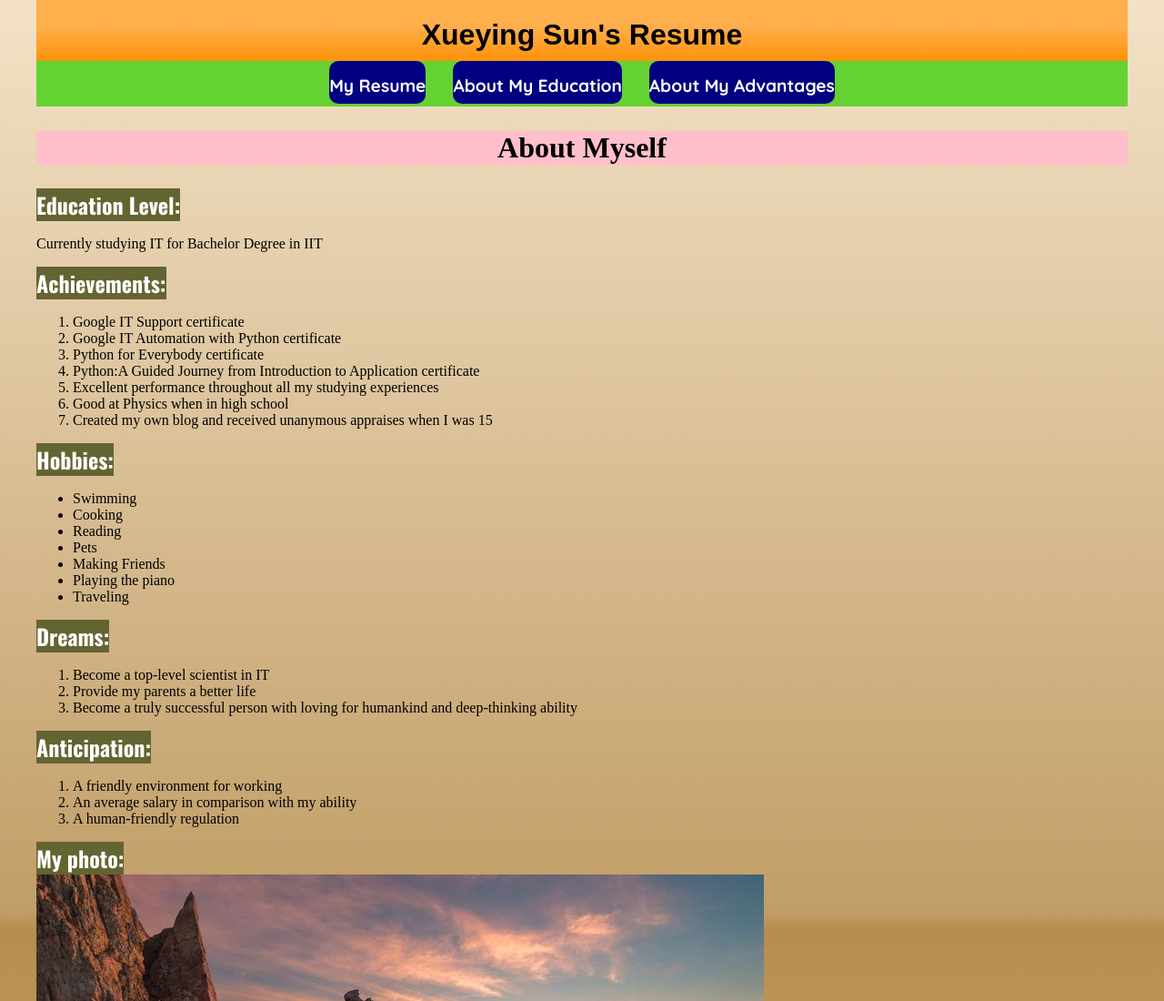
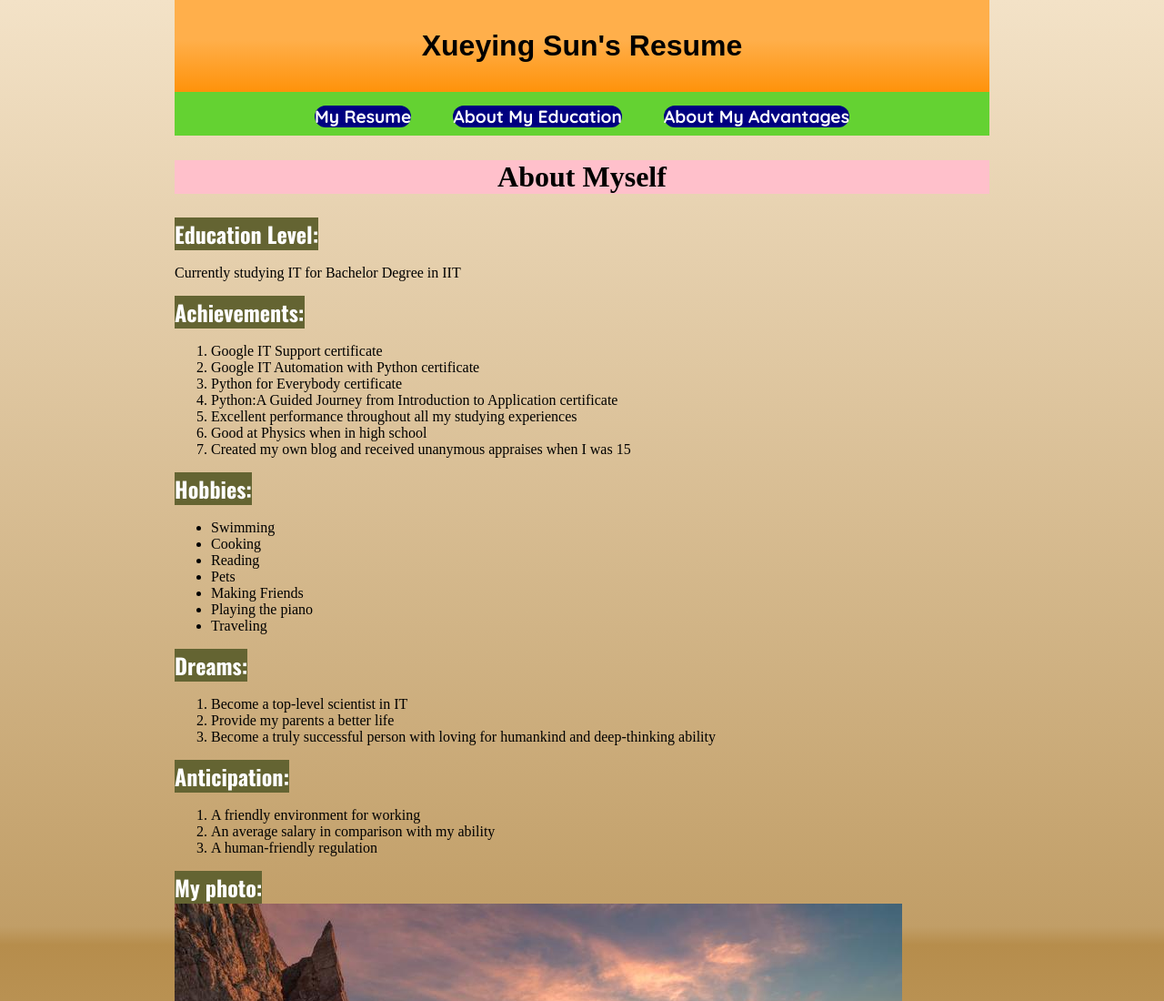
Before and after one commit to SuperbWorld0101/resume_3, a plain HTML site: page index.html in a window 1280 px wide. Shown: the top 1100 px of the page at 91% size. Drawn offline with nearby package versions, Linux system fonts and the light colour scheme; a web font is replaced by a local one.

Commit message:
change px to em,%

```diff
--- a/css/style.css
+++ b/css/style.css
@@ -12,21 +12,20 @@ body{
 
 #links li{
   float:left;
-  margin:0 15px;
+  margin:0.8em 1.2em;
 }
 
 #links li a{
   display:block;
   text-align:center;
-  padding:15px 0 8px 0;
   background:navy;
   color:white;
   text-decoration:none;
-  border-radius:10px;
+  border-radius:1em;
 }
 
 #links li a:hover{
-  border-radius:15px;
+  border-radius:1em;
   text-decoration:underline;
   color:rgb(200,100,100);
   background:yellow;
@@ -54,7 +53,7 @@ h2{
   width:100%;
   text-align:center;
   position:relative;
-  height:50px;
+  height:3em;
   background:rgb(100,210,50);
 }
 
@@ -62,11 +61,11 @@ h1{
   background: linear-gradient(to bottom,  rgba(255,175,75,1) 35%,rgba(255,175,75,1) 43%,rgba(255,146,10,1) 100%);
   margin:0;
   text-align:center;
-  padding:20px 0 10px 0;
+  padding:1em 0 1em 0;
 }
 
 body {
-  width:1200px;
+  width:70%;
   margin:0 auto;
 }
 
```
